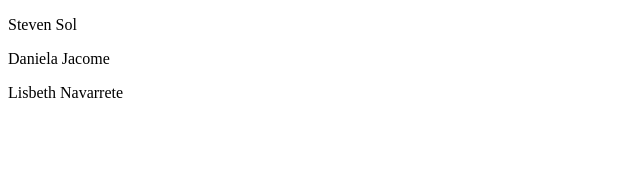
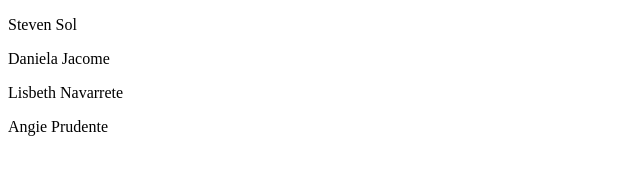
Before and after one commit to scraft5seis/TutorLink, a plain HTML site: page index.html in a window 1280 px wide. Shown: the whole page, without its empty margins (0-640 px from the left). Drawn offline with Linux system fonts and the light colour scheme.

Commit message:
Agregar nombre angie

```diff
--- a/index.html
+++ b/index.html
@@ -9,5 +9,6 @@
     <p>Steven Sol</p>
     <p>Daniela Jacome</p>
     <p>Lisbeth Navarrete</p>
+    <p>Angie Prudente</p>
 </body>
 </html>
```
